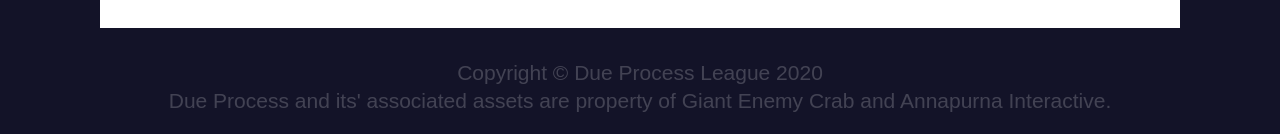
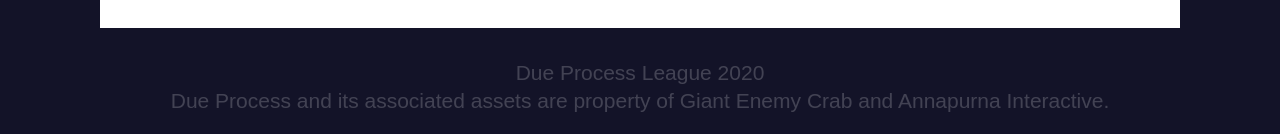
Before and after one commit to ckhawks/DPLSite, a plain HTML site: page index.html in a window 1280 px wide. Shown: the part 6015-6149 px from the top of the page. Drawn offline with Linux system fonts and the light colour scheme; a script that the page names is missing; a web font is replaced by a local one.

Commit message:
fix footer copy

```diff
--- a/index.html
+++ b/index.html
@@ -336,8 +336,8 @@
       <div id="copyright" class="container container-lg">
         <div class="text-box-center">
           <p>
-            Copyright &copy; Due Process League 2020<br>
-            Due Process and its' associated assets are property of Giant Enemy Crab and Annapurna Interactive.
+            Due Process League 2020<br>
+            Due Process and its associated assets are property of Giant Enemy Crab and Annapurna Interactive.
           </p>
         </div>
       </div>
```
